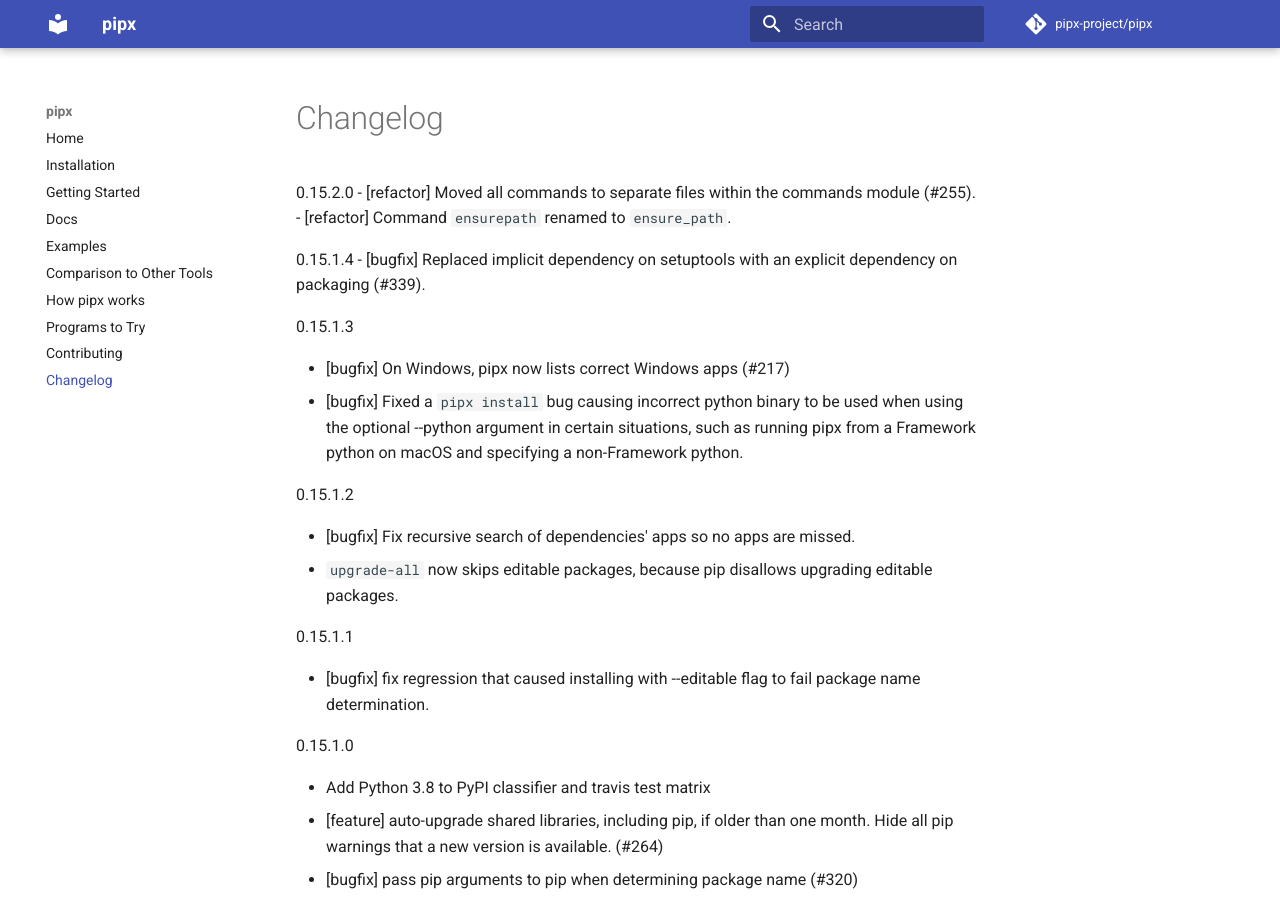
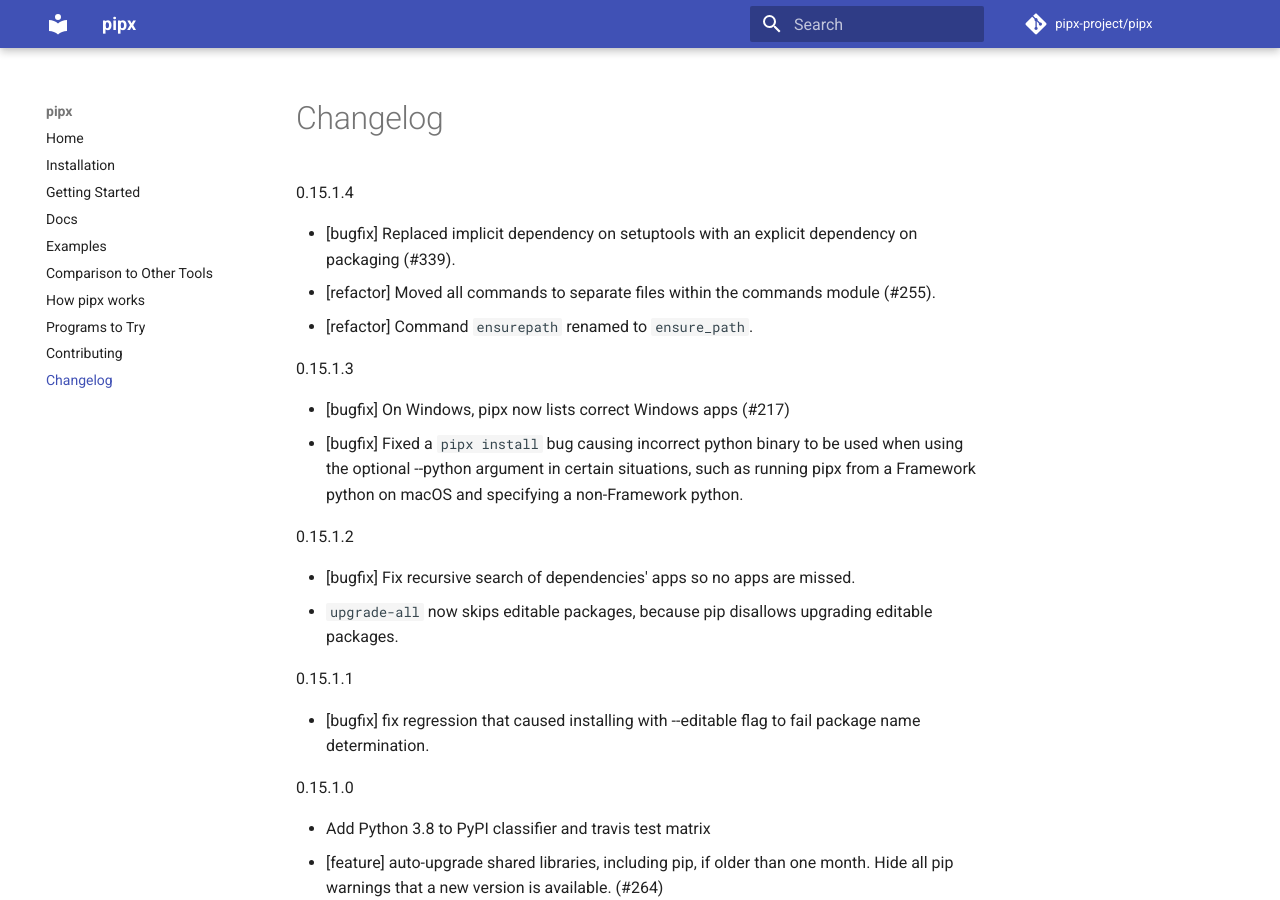
Before and after one commit to pypa/pipx, an MkDocs documentation site: the page built from docs/changelog.md, in a window 1280 px wide and 900 px high. Built offline with MkDocs 1.6.1 and Material for MkDocs 9.7.7, drawn with Linux system fonts in a browser that asks for light colours; comment, search, counter and statistics services are not loaded.

Commit message:
move changelog changes to 0.15.1.4

```diff
--- a/docs/changelog.md
+++ b/docs/changelog.md
@@ -1,9 +1,8 @@
-0.15.2.0
+0.15.1.4
+
+- [bugfix] Replaced implicit dependency on setuptools with an explicit dependency on packaging (#339).
 - [refactor] Moved all commands to separate files within the commands module (#255).
 - [refactor] Command `ensurepath` renamed to `ensure_path`.
-
-0.15.1.4
-- [bugfix] Replaced implicit dependency on setuptools with an explicit dependency on packaging (#339).
 
 0.15.1.3
 
```
